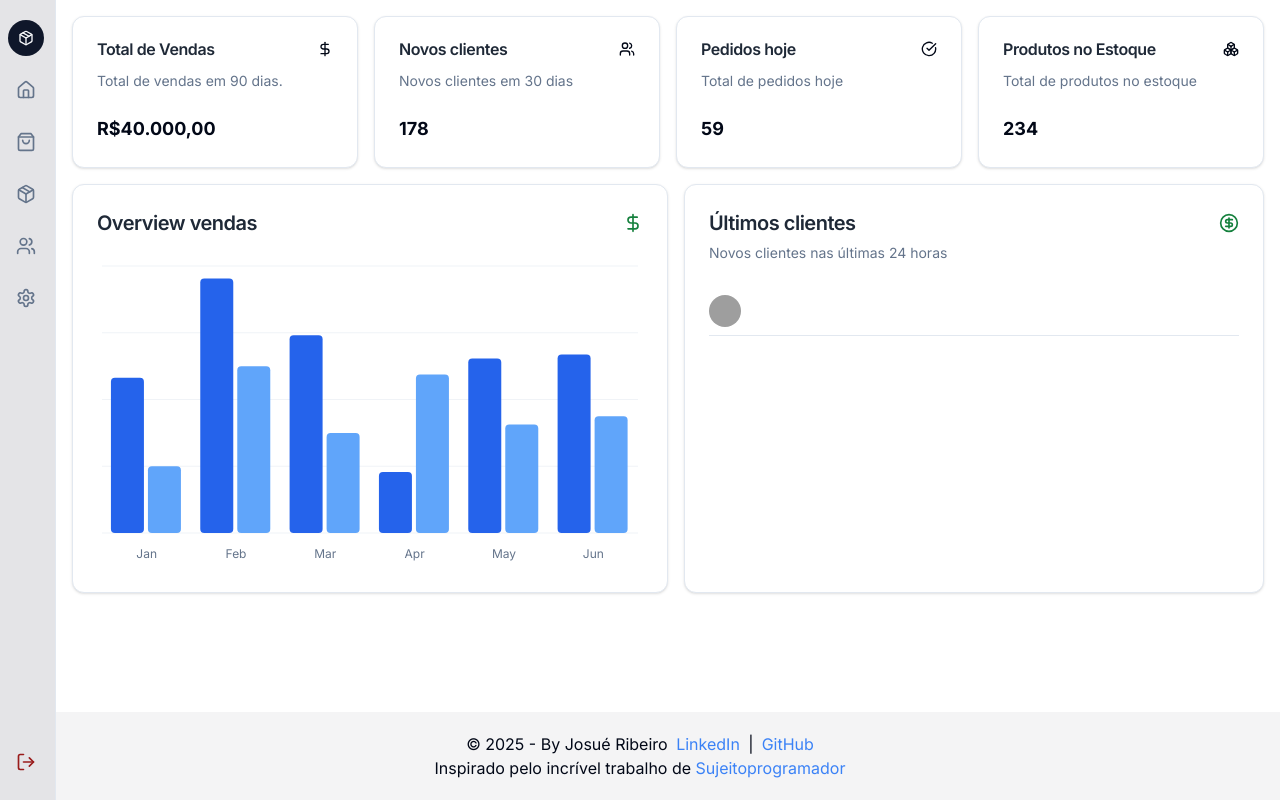
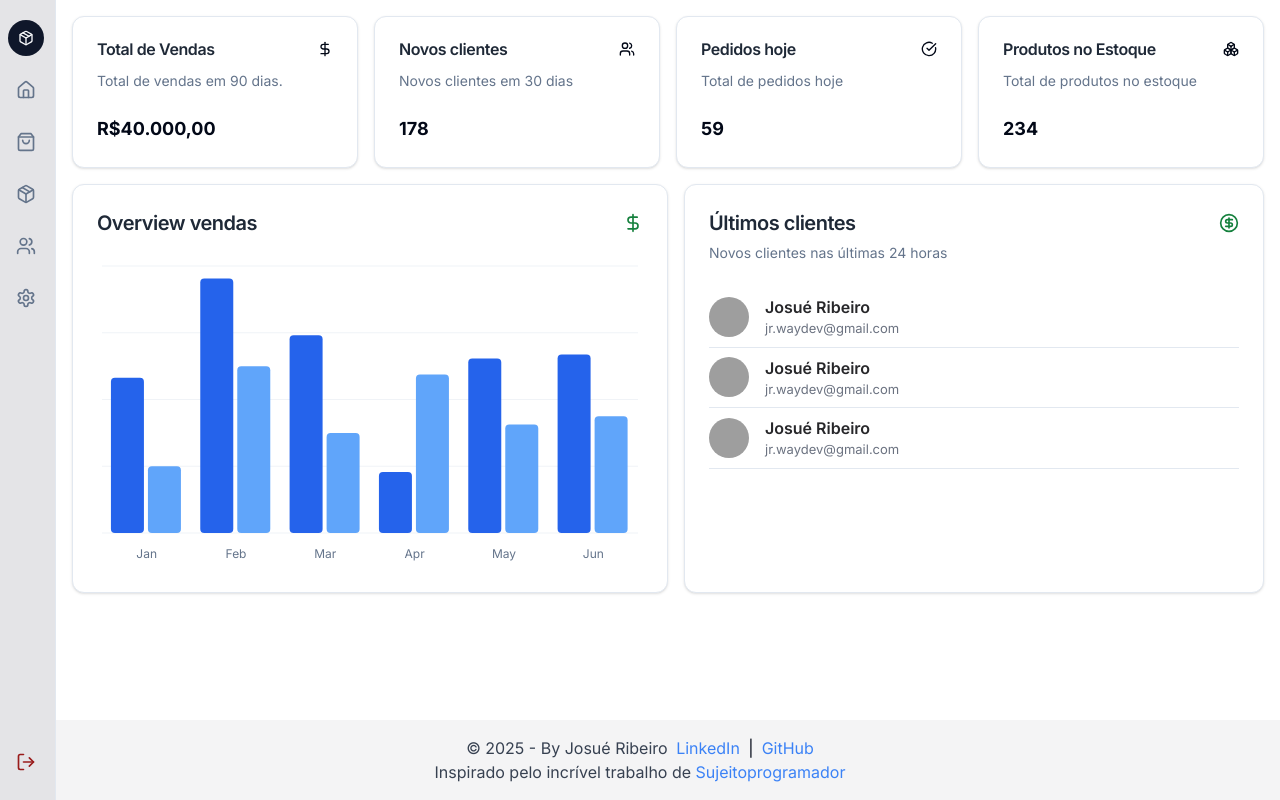
Before and after one commit to Jreng7/fullstack-web-projects, a Next.js app in the folder dashboard/: page / in a window 1280 px wide. Built offline with nearby package versions, Linux system fonts and the light colour scheme; grey boxes are pictures that could not be loaded.

Commit message:
projeto finalizado

```diff
--- a/dashboard/src/components/footer/index.tsx
+++ b/dashboard/src/components/footer/index.tsx
@@ -2,14 +2,14 @@
 
 export function Footer(){
   return (
-    <footer className="mt-auto items-center justify-center bg-zinc-100 text-center p-5">
+    <footer className="mt-auto items-center justify-center bg-zinc-100 text-center p-4">
       <p>
-        <span className="mr-1">&copy; 2025 - By Josué Ribeiro </span>
+        <span className="mr-1 text-gray-700">&copy; 2025 - By Josué Ribeiro </span>
         <a href="https://www.linkedin.com/in/jribeirow/" target="_blank" rel="noopener noreferrer" className="mr-1 text-blue-500 hover:underline">LinkedIn</a> |
         <a href="https://github.com/Jreng7" target="_blank" rel="noopener noreferrer" className="ml-2 text-blue-500 hover:underline">GitHub</a>
       </p>
       <p>
-        <span>Inspirado pelo incrível trabalho de </span>
+        <span className="text-gray-700">Inspirado pelo incrível trabalho de </span>
         <a href="https://www.youtube.com/@Sujeitoprogramador" target="_blank" rel="noopener noreferrer" className="text-blue-500 hover:underline">Sujeitoprogramador</a>
       </p>
     </footer>
--- a/dashboard/src/components/sales/index.tsx
+++ b/dashboard/src/components/sales/index.tsx
@@ -20,10 +20,36 @@ import { Avatar, AvatarFallback, AvatarImage } from "../ui/avatar";
 
         <CardContent>
           <article className="flex items-center gap-2 border-b py-2">
-            <Avatar className="w-8 h-8">
+            <Avatar className="w-10 h-10">
               <AvatarImage src="https://github.com/Jreng7.png"/>
               <AvatarFallback>DV</AvatarFallback>
             </Avatar>
+            <div className="flex flex-col items-start ml-2">
+              <p className="text-zinc-800 text-sm sm:text-base font-semibold">Josué Ribeiro</p>
+              <span className="text-gray-500 text-[13px]">jr.waydev@gmail.com</span>
+            </div>
+          </article>
+
+          <article className="flex items-center gap-2 border-b py-2">
+            <Avatar className="w-10 h-10">
+              <AvatarImage src="https://github.com/Jreng7.png"/>
+              <AvatarFallback>DV</AvatarFallback>
+            </Avatar>
+            <div className="flex flex-col items-start ml-2">
+              <p className="text-zinc-800 text-sm sm:text-base font-semibold">Josué Ribeiro</p>
+              <span className="text-gray-500 text-[13px]">jr.waydev@gmail.com</span>
+            </div>
+          </article>
+
+          <article className="flex items-center gap-2 border-b py-2">
+            <Avatar className="w-10 h-10">
+              <AvatarImage src="https://github.com/Jreng7.png"/>
+              <AvatarFallback>DV</AvatarFallback>
+            </Avatar>
+            <div className="flex flex-col items-start ml-2">
+              <p className="text-zinc-800 text-sm sm:text-base font-semibold">Josué Ribeiro</p>
+              <span className="text-gray-500 text-[13px]">jr.waydev@gmail.com</span>
+            </div>
           </article>
         </CardContent>
       </Card>
```
